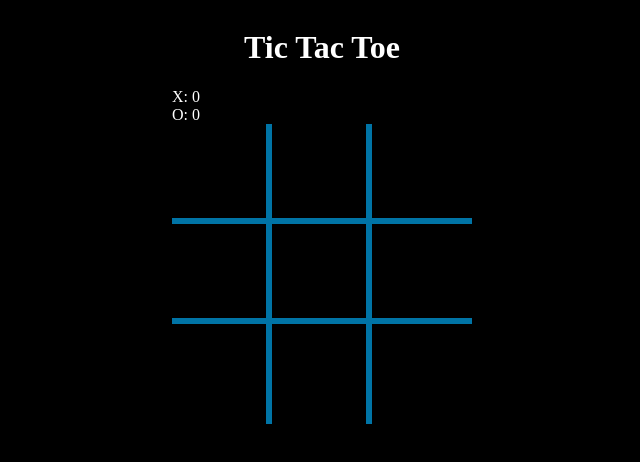
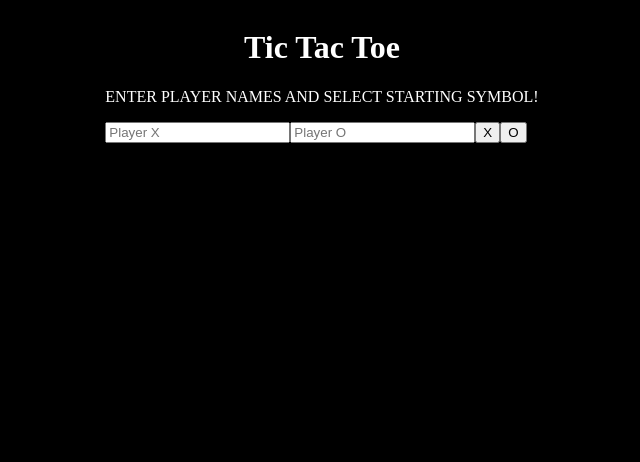
Before and after one commit to The-Nick-J/TicTacToe, a React app: page / in a window 1280 px wide. Shown: the top 462 px of the page, without its empty margins (318-958 px from the left). Built offline with nearby package versions, Linux system fonts and the light colour scheme.

Commit message:
nueva seleccion de nombres y simbolo, implemente props a los Score

```diff
--- a/src/components/Score.jsx
+++ b/src/components/Score.jsx
@@ -1,10 +1,10 @@
 import React from "react";
 
-function Score({xScore, oScore}) {
+function Score({xScore, oScore, xName, oName}) {
   return (
     <div className="score">
-      <div className="score-x">X: {xScore}</div>
-      <div className="score-o"> O: {oScore}</div>
+      <div className="score-x">{xName}: {xScore}</div>
+      <div className="score-o"> {oName}: {oScore}</div>
     </div>
   );
 }
--- a/src/components/TicTacToe.jsx
+++ b/src/components/TicTacToe.jsx
@@ -58,9 +58,14 @@ function TicTacToe() {
   //llenamos las casillas con un array de 9 casillas vacias
   const [tiles, setTiles] = useState(Array(9).fill(null));
   // declaramos el turno del jugador
-  const [playerTurn, setPlayerTurn] = useState(PLAYER_X);
+  const [playerTurn, setPlayerTurn] = useState(null);
   // declaramos el estado del juego
   const [gameState, setGameState] = useState(GameState.inProgress);
+  //NUEVA ELECCION DE SIMBOLO
+  const [symbol, setSymbol] = useState(null);
+  //NUEVA ELECCION DE NOMBRES
+  const [xName, setXName] = useState("");
+  const [oName, setOName] = useState("");
 
 // declaramos una funcion para el click de las casillas
 const handleTileClick = (index) => {
@@ -83,12 +88,33 @@ const handleTileClick = (index) => {
 const handleReset = () => {
   setGameState(GameState.inProgress);
   setTiles(Array(9).fill(null));
-  setPlayerTurn(PLAYER_X);
+  if(playerTurn === PLAYER_O) {
+    setPlayerTurn(PLAYER_X);
+  } else if (playerTurn === PLAYER_X) {
+    setPlayerTurn(PLAYER_O);
+  }
+
 }
 
+const handleSymbol = (symbol) => {
+  if (xName === '' || oName === '') {
+    alert('Please enter both player names before starting the game.');
+    return;
+  }
+  setSymbol(symbol);
+  setPlayerTurn(symbol);
+}
 
 const [xScore, setXScore] = useState(0);
 const [oScore, setOScore] = useState(0);
+
+const handleXName = (event) => {
+  setXName(event.target.value);
+}
+
+const handleOName = (event) => {
+  setOName(event.target.value);
+}
 
 useEffect(() => {
   if(gameState === GameState.playerXWins) {
@@ -103,19 +129,34 @@ useEffect(() => {
   checkWinner(tiles, setGameState);
 }, [tiles, setGameState]);
 
-
+if(xName === '' || oName === '' || symbol === null) {
+  return (
+    <div>
+      <h1>Tic Tac Toe</h1>
+      <p>ENTER PLAYER NAMES AND SELECT STARTING SYMBOL!</p>
+      <input type="text" placeholder="Player X" onChange={handleXName} />
+      <input type="text" placeholder="Player O" onChange={handleOName} />
+      <button onClick={() => { if (xName !== '' && oName !== '') { setSymbol(PLAYER_X); setPlayerTurn(PLAYER_X); } }}>X</button>
+      <button onClick={() => { if (xName !== '' && oName !== '') { setSymbol(PLAYER_O); setPlayerTurn(PLAYER_O); } }}>O</button>
+    </div>
+  )
+}
 
   return (
     // retornamos el tablero, el estado del juego y el ganador
     <div>
       <h1>Tic Tac Toe</h1>
-      <Score xScore={xScore} oScore={oScore} />
+      <Score xName={xName} oName={oName} xScore={xScore} oScore={oScore} />
       <Board playerTurn={playerTurn} tiles={tiles} onTileClick={handleTileClick}/>
       <GameOver gameState={gameState} />
       <Reset gameState={gameState} onReset={handleReset} />
 
     </div>
   )
-}
+  }
+
+
+
+
 
 export default TicTacToe;
```
